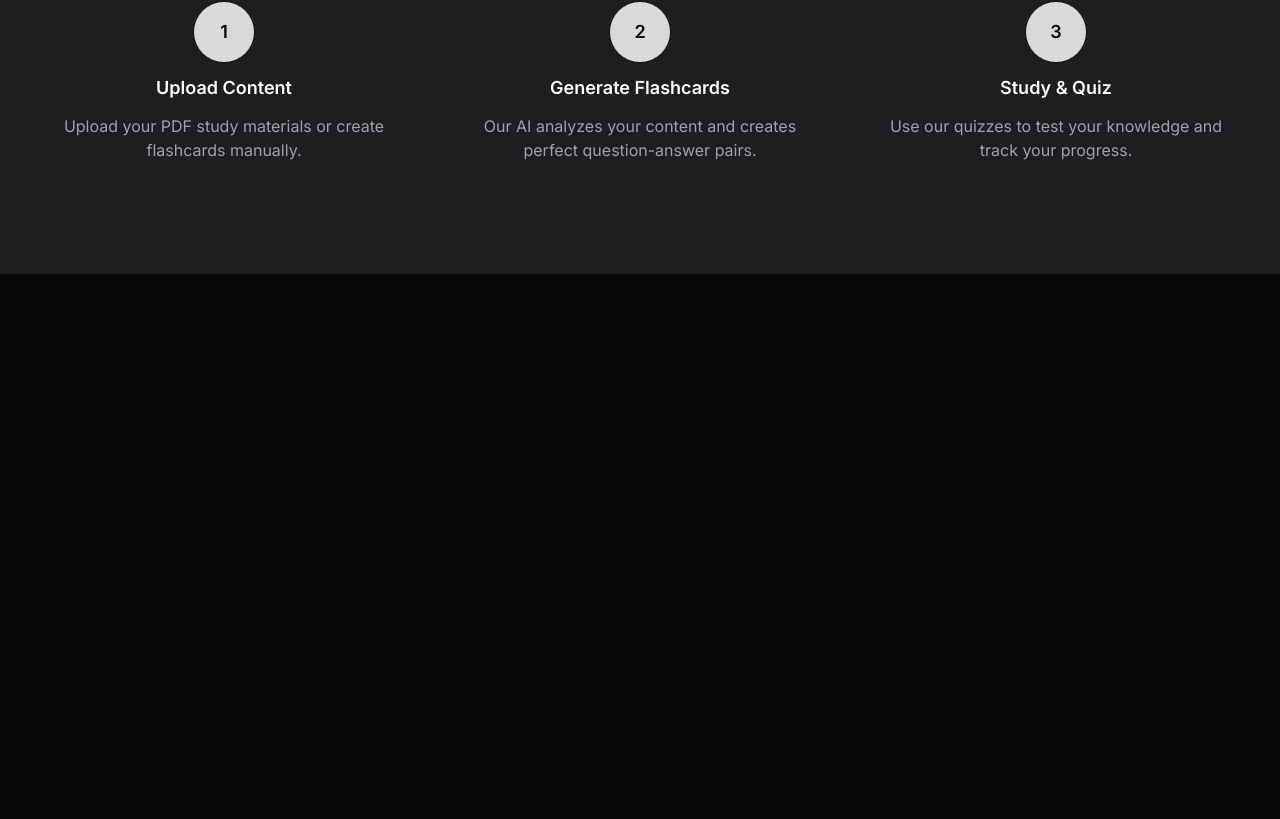
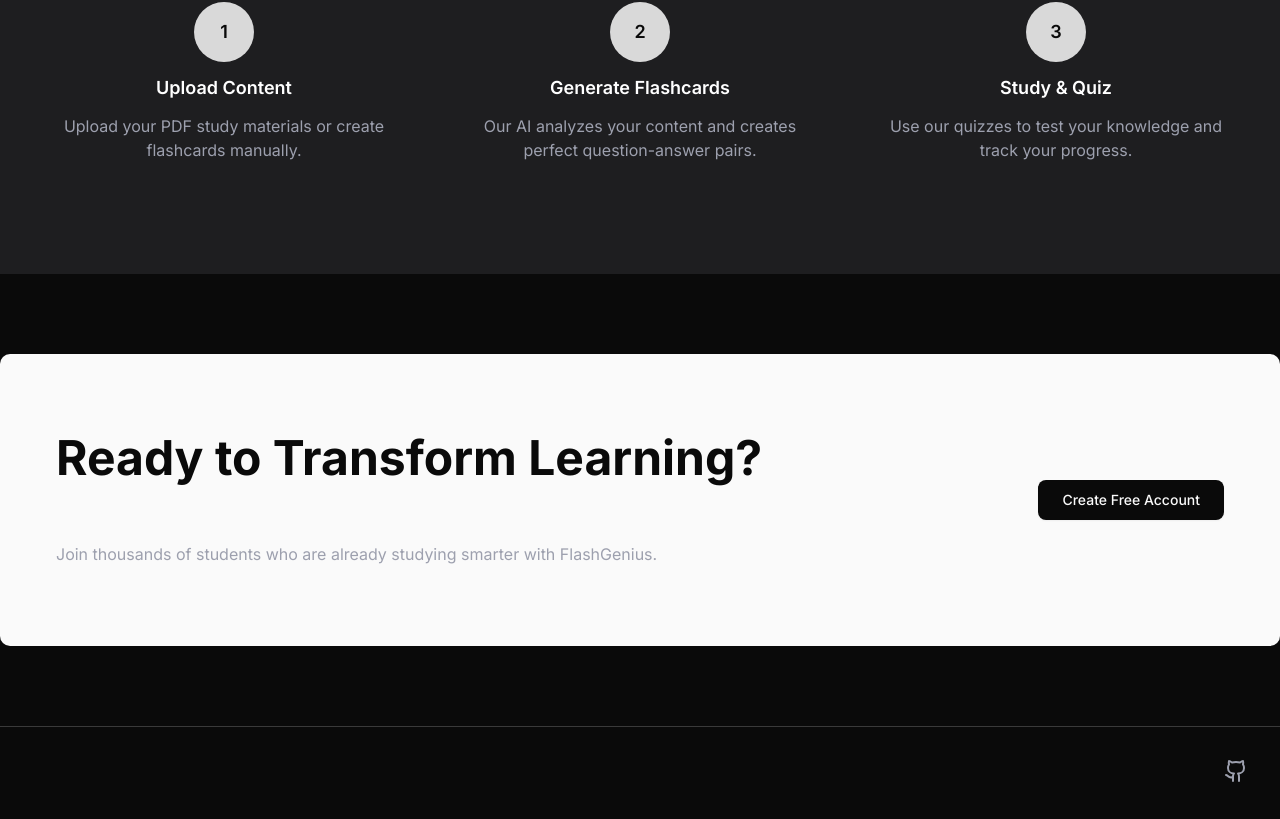
Before and after one commit to samjoshuadud/flashgenius, a Next.js app: page / in a window 1280 px wide. Shown: the part 1547-2366 px from the top of the page. Before the commit the page ends 1821 px from the top, so only its background shows below. Built offline with nearby package versions, Linux system fonts and the light colour scheme.

Commit message:
Up to Fotter

```diff
--- /dev/null
+++ b/app/components/Footer.tsx
@@ -0,0 +1,22 @@
+import { Github } from "lucide-react";
+import { motion } from "framer-motion";
+
+export default function Footer() {
+  return (
+    <footer className="flex justify-between border-t border-[rgba(250,250,250,0.2)] text-white p-8">
+      <motion.div
+        className="flex gap-4 items-center"
+        initial={{ opacity: 0, y: 20 }} // Start from below the viewport
+      >
+        <h2 className="text-lg font-bold">FlashGenius</h2>
+        <p className="text-sm text-[#9DA0AE]">
+          &copy; {new Date().getFullYear()} FlashGenius. All rights reserved.
+        </p>
+      </motion.div>
+      <Github
+        size={24}
+        className="text-[#9DA0AE] hover:text-[#FAFAFA] transition-colors duration-100 ease-in-out cursor-pointer"
+      />
+    </footer>
+  );
+}
--- a/app/layout.tsx
+++ b/app/layout.tsx
@@ -2,6 +2,7 @@ import type { Metadata } from "next";
 import "./globals.css";
 import {Inter} from 'next/font/google';
 import Header from "@/app/components/Header";
+import Footer from "@/app/components/Footer";
 
 const inter = Inter({
   subsets: ["latin"],
@@ -23,6 +24,7 @@ export default function RootLayout({
       <body className={`${inter.variable} font-sans min-h-screen flex flex-col`}>
         <Header />
         {children}
+        <Footer />
       </body>
     </html>
   );
--- a/app/page.tsx
+++ b/app/page.tsx
@@ -66,7 +66,7 @@ export default function Home() {
       title: "Study & Quiz",
       description:
         "Use our quizzes to test your knowledge and track your progress.",
-    }
+    },
   ];
   return (
     <>
@@ -195,10 +195,34 @@ export default function Home() {
                 <h2 className="font-semibold text-lg">{instructions.title}</h2>
                 <p className="text-[#9DA0AE] text-center">
                   {instructions.description}
-                  </p>
+                </p>
               </motion.div>
             ))}
           </div>
+        </div>
+
+        <div className="bg-[#0a0a0a] py-20">
+          <motion.div
+            initial="hidden"
+            animate="visible"
+            variants={textVariants}
+            className="bg-[#FAFAFA] max-w-7xl mx-auto rounded-lg p-4"
+          >
+            <div className="flex justify-between items-center px-10">
+              <div className="flex flex-col gap-10 py-16">
+                <h1 className="text-5xl text-[#0a0a0a] font-bold text-center mb-5">
+                  Ready to Transform Learning?
+                </h1>
+                <p className="text-[#9DA0AE] ">
+                  Join thousands of students who are already studying smarter
+                  with FlashGenius.
+                </p>
+              </div>
+              <Button className="bg-[#0a0a0a] hover:bg-[#FAFAFA] hover:text-[#0a0a0a] cursor-pointer transition-colors duration-200 ease-in-out py-5 px-6">
+                Create Free Account
+              </Button>
+            </div>
+          </motion.div>
         </div>
       </div>
     </>
--- a/docker-compose.yml
+++ b/docker-compose.yml
@@ -1,4 +1,3 @@
-version: "3.8"               # Specifies the Compose file format version (stable & compatible)
 
 services:                    # Define app components as services
   web:                       # Name of your service (you can name it anything)
```
Also changed, not shown: 1 other file (tests, documents, lock files or other folders).
